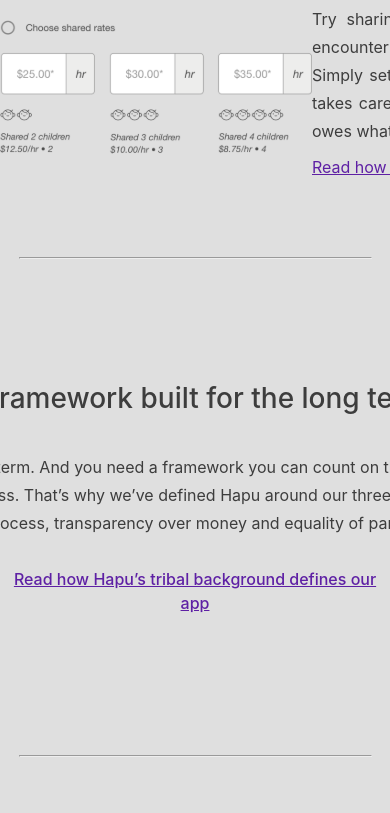
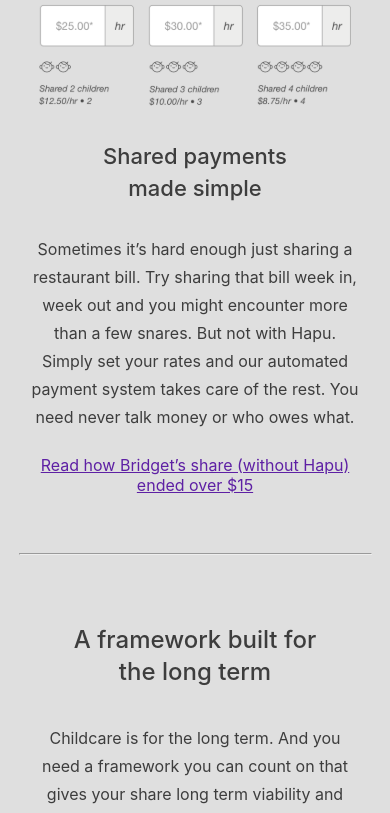
Before and after one commit to claudiocassimiro/nanny-share-app, a React (Create React App) app: page / in a window 390 px wide. Shown: the part 2244-3057 px from the top of the page. Built offline with nearby package versions, Linux system fonts and the light colour scheme.

Commit message:
Adiciona estilos para responsividade

```diff
--- a/src/components/Styles/MainContentsStyle.js
+++ b/src/components/Styles/MainContentsStyle.js
@@ -162,6 +162,11 @@
 `;
 
 export const SectionPrices = styled.section`
+  @media (max-width: 500px) {
+    display: flex;
+    flex-direction: column;
+    margin: 50px 0;
+  }
   display: flex;
   justify-content: space-evenly;
   align-items: center;
@@ -177,7 +182,22 @@
   display: flex;
   flex-direction: column;
   align-self: flex-start;
+  @media (max-width: 500px) {
+    display: flex;
+    flex-direction: column;
+    align-self: center;
+    align-items: center;
+    justify-content: center;
+  }
   & h2 {
+    @media (max-width: 500px) {
+      margin-top: 30px;
+      width: 226px;
+      height: 64px;
+      font-size: 22px;
+      text-align: center;
+      margin-bottom: 15px;
+    }
     width: 411px;
     height: 32px;
     color: #3D3D3D;
@@ -187,6 +207,12 @@
     margin-bottom: 30px;
   }
   & p {
+    @media (max-width: 500px) {
+      width: 328px;
+      height: 196px;
+      text-align: center;
+      margin-bottom: 24px;
+    }
     width: 450px;
     height: 140px;
     color: #3D3D3D;
@@ -196,11 +222,19 @@
     text-align: justify;
   }
   & a {
+    @media (max-width: 500px) {
+      width: 328px;
+      height: 48px;
+      text-align: center;
+    }
     color: #5E20A4;
   }
 `;
 
 export const SectionFramework = styled.section`
+  @media (max-width: 500px) {
+    margin: 50px 0;
+  }
   margin: 100px 0;
   display: flex;
   flex-direction: column;
@@ -208,6 +242,12 @@
   align-items: center;
   text-align: center;
   & h2 {
+    @media (max-width: 500px) {
+      width: 243px;
+      height: 64px;
+      font-size: 24px;
+      text-align: center;
+    }
     width: 469px;
     height: 32px;
     font-size: 28px;
@@ -216,6 +256,11 @@
     color: #3D3D3D;
   }
   & p {
+    @media (max-width: 500px) {
+      width: 328px;
+      height: 196px;
+      text-align: center;
+    }
     width: 784px;
     height: 84px;
     font-size: 16px;
@@ -224,6 +269,11 @@
     margin-bottom: 30px;
   }
   & a {
+    @media (max-width: 500px) {
+      width: 328px;
+      height: 48px;
+      margin-bottom: 20px;
+    }
     font-size: 16px;
     line-height: 24px;
     font-weight: 500;
@@ -239,6 +289,11 @@
   margin: 60px 0;
   text-align: center;
   & h2 {
+    @media (max-width: 500px) {
+      width: 328px;
+      height: 64px;
+      font-size: 24px;
+    }
     width: 522px;
     height: 32px;
     font-size: 28px;
@@ -247,6 +302,10 @@
     color: #3D3D3D;
   }
   & p {
+    @media (max-width: 500px) {
+      width: 328px;
+      height: 196px;
+    }
     width: 784px;
     height: 84px;
     font-size: 16px;
```
